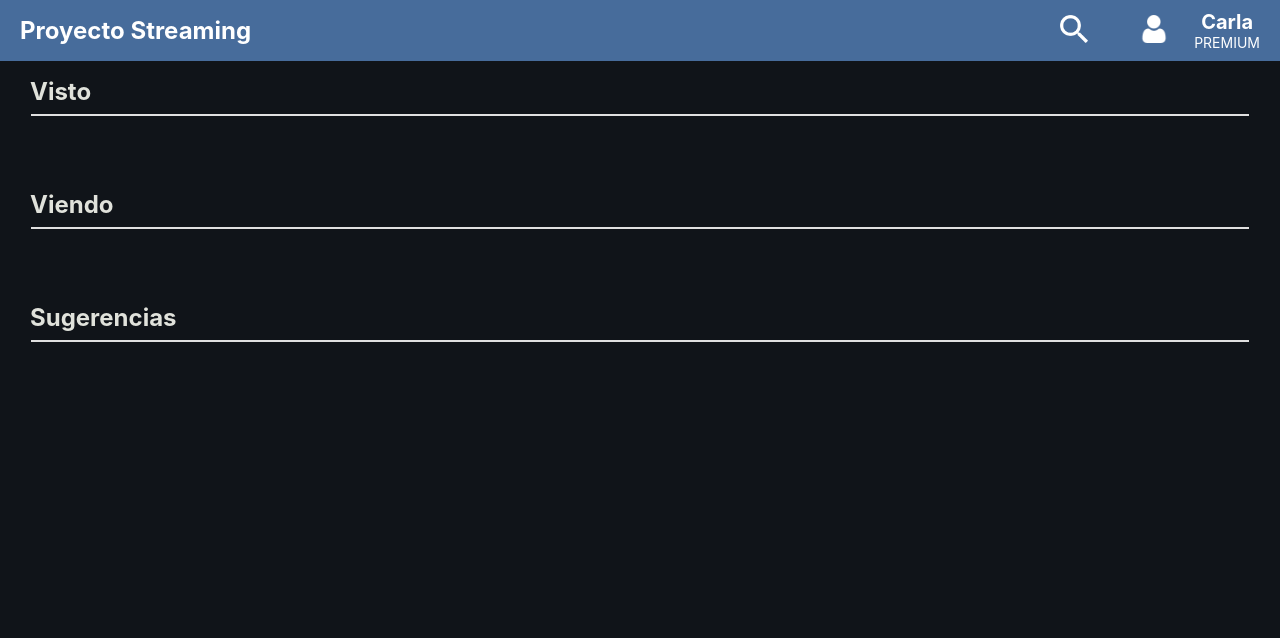
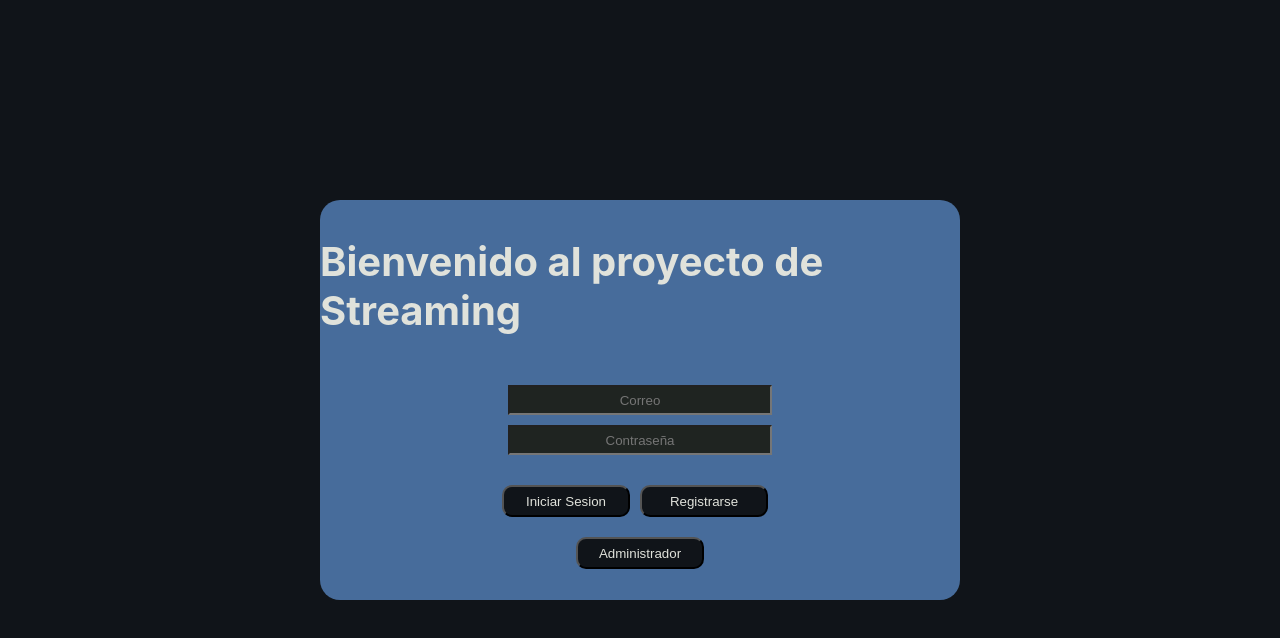
Before and after one commit to JuanDiegoAvila/UVG_Proyecto_Streaming, a React (Vite) app: page / in a window 1280 px wide. Shown: the top 638 px of the page. Built offline with nearby package versions, Linux system fonts and the light colour scheme.

Commit message:
Login de usuarios

```diff
--- a/package.json
+++ b/package.json
@@ -10,7 +10,8 @@
   },
   "dependencies": {
     "react": "^17.0.2",
-    "react-dom": "^17.0.2"
+    "react-dom": "^17.0.2",
+    "react-router-dom": "^6.3.0"
   },
   "devDependencies": {
     "@vitejs/plugin-react": "^1.0.7",
--- a/src/App.css
+++ b/src/App.css
@@ -1,3 +1,8 @@
 .App {
   text-align: center;
+  background-color: #101419;
 }
+
+body{
+  background-color: #101419;
+}
--- a/src/components/Body.jsx
+++ b/src/components/Body.jsx
@@ -8,9 +8,10 @@ export default function Body({name, modal, setModal}){
     return (
         <div className="body">
             {modal  && <Modal name={name} setModal={setModal}/>}
-            <ContentHome name={"Visto"}/>
-            <ContentHome name={"Viendo"}/>
-            <ContentHome name={"Sugerencias"} />
+            <ContentHome name={"Visto"} movies ={[]}/>
+            <ContentHome name={"Viendo"} movies = {[]}/>
+            <ContentHome name={"Sugerencias"} movies = {[]}/>
+            <ContentHome name={"Favoritos"} movies = {[]}/>
         </div>
     )
 }
--- a/src/components/ContentHome.css
+++ b/src/components/ContentHome.css
@@ -35,4 +35,5 @@
     width: 21vw;
     margin-right: 40px;
     margin-top: 40px;
+    background-size: contain;
 }
--- a/src/components/ContentHome.jsx
+++ b/src/components/ContentHome.jsx
@@ -3,23 +3,6 @@ import {useEffect, useState, useRef} from "react"
 import './ContentHome.css';
 
 export default function ContentHome({name, movies}){
-
-
-    const [peliculas, setPeliculas] = useState([])
-    const [empty, setEmpty] = useState(true)
-
-
-    useEffect(() => {
-
-        setEmpty(false)
-
-        if(!empty){
-            console.log("MOVIES:")
-            console.log(movies)
-            setPeliculas(...movies)
-        }
-
-      }, [movies])
 
     /* fetch de bases de datos de las peliculas */
     return (
@@ -30,18 +13,17 @@ export default function ContentHome({name, movies}){
 
            <div className="movies">
             {
-                console.log(peliculas)
-            }
-            {
-                empty ?
+
+                movies.length === 0 ?
                     <div>
                         <h1>No se encontraron resultados...</h1>
                     </div>
                     :
-                    peliculas.map( (movie) => {
+                    movies.map( (movie) => {
 
-                        console.log(movie);
-                        <div className ="movie" /*style = {{ backgroundImage: url(movie.imagen)}} *//>
+                        return (
+                            <div key = {movie.codigo} className ="movie" style = {{ backgroundImage: `url(${movie.imagen})`}} />
+                        )
 
                     } )
             }
--- /dev/null
+++ b/src/components/Login.css
@@ -0,0 +1,70 @@
+body {
+    margin: 0;
+    font-family: -apple-system, BlinkMacSystemFont, 'Segoe UI', 'Roboto', 'Oxygen',
+      'Ubuntu', 'Cantarell', 'Fira Sans', 'Droid Sans', 'Helvetica Neue',
+      sans-serif;
+    -webkit-font-smoothing: antialiased;
+    -moz-osx-font-smoothing: grayscale;
+    background-color: #101419 ;
+}
+
+code {
+    font-family: source-code-pro, Menlo, Monaco, Consolas, 'Courier New', monospace;
+}
+
+.container {
+    display: flex;
+    flex-direction: column;
+    justify-content: center;
+    align-self:center;
+    height: 50vh;
+    width: 50vw;
+    border-radius: 20px;
+    background-color: #476C9B;
+}
+
+.container input {
+    width: 20vw;
+    height: 3vh;
+    align-self: center;
+    background-color:  #1F2421;
+    color: #E0E2DB;
+    text-align: center;
+    margin-bottom: 10px;
+}
+
+.login-container{
+    display: flex;
+    justify-content: center;
+    align-items: center;
+    height: 100vh;
+}
+
+.container button{
+    width: 10vw;
+    height: 4vh;
+    align-self: center;
+    margin-bottom: 20px;
+    color: #E0E2DB;
+    background-color:  #101419;
+    border-radius: 10px;
+}
+
+.container h1{
+    color: #E0E2DB;
+    align-self: center;
+    margin-bottom: 50px;
+    font-size: 40px;
+}
+
+.usuario-principal {
+    display: flex;
+    flex-direction: row;
+    align-items: center;
+    align-self: center;
+    margin-block-start: 20px;
+}
+
+.usuario-principal  button {
+    margin-inline-end: 10px;
+}
--- /dev/null
+++ b/src/components/Login.jsx
@@ -0,0 +1,69 @@
+import {useState, useEffect} from 'react'
+
+import App from '../App'
+import './Login.css'
+
+function Login() {
+
+    const [admin, setAdmin] = useState(false)
+    const [signed, setSigned] = useState(false)
+    const [correo, setCorreo] = useState('')
+    const [cont, setCont] = useState('')
+
+    const resetForms = () => {
+        setCorreo('')
+        setCont('')
+    }
+
+    const logIn = async () => {
+        resetForms()
+        const fet = 'http://localhost:5000/passcheck/' + correo + '/'+cont
+
+        const log = await fetch(fet)
+        .then((response) => {return response.json()})
+        .then((responseInJSON) => { return responseInJSON })
+        console.log({...log})
+    }
+
+    return (
+        <div className = "login-container">
+
+            {signed &&
+                <App/>
+            }
+
+                <div className = "container">
+                    <h1>Bienvenido al proyecto de Streaming</h1>
+
+
+                    <input
+                            placeholder='Correo' type="text"
+                            onChange={(e) => setCorreo(e.target.value)}
+                            value={correo}
+                        />
+
+
+                    <input placeholder='Contraseña'
+                            type="password"
+                            onChange={(e) => setCont(e.target.value)}
+                            value={cont}
+                        />
+
+                    <div className='usuario-principal'>
+
+                        <button onClick={() => logIn()}> Iniciar Sesion </button>
+                        <button onClick={() => resetForms()}> Registrarse </button>
+
+                    </div>
+
+
+
+                    <button onClick={() => resetForms()}> Administrador </button>
+
+                </div>
+
+        </div>
+    )
+}
+
+export default Login;
--- a/src/components/Search.jsx
+++ b/src/components/Search.jsx
@@ -1,6 +1,6 @@
 import './Search.css';
 
-import {useState} from 'react'
+import {useState, useEffect} from 'react'
 
 import Modal from './Modal'
 import ContentHome from './ContentHome';
@@ -9,9 +9,10 @@ import ContentHome from './ContentHome';
 export default function Search({name, modal, setModal}){
 
     const [title, setTitle] = useState('')
-    const [checked, setChecked] = useState([false,false,false,false,false,false,false])
-    const [movies, setMovies] = useState([null])
+    const [checked, setChecked] = useState(new Array(7).fill(false))
+    const [movies, setMovies] = useState([])
     const content = ["premio/","actor/","genero/","directores/","categoria/","fecha/","nombre/"]
+    const checkers = ["Premios","Actor","Género","Director","Categoría", "Fecha de estreno", "Pelicula/Serie"]
 
     const handleCheck = (index) => {
         const oldState = [...checked]
@@ -21,36 +22,44 @@ export default function Search({name, modal, setModal}){
 
     const handleSearch = async() => {
 
-        title.toLowerCase()
+        let mov = []
+
+        for(let c in checked){
+
+            if(!checked[c]){
+                continue
+            }
+
+            console.log(c)
+
+            let fet = "http://localhost:5000/pelis/"+content[c]+(title.toLowerCase())
+
+            console.log(fet)
+
+            const response = await fetch(fet)
+            .then((response) => {return response.json()}
+            ).then((responseInJSON) => { return responseInJSON })
+
+            mov = [...mov, ...response]
+
+        }
+
+        console.log(mov)
+
+        setMovies(mov)
 
         resetForm()
-        let toCheck = []
+    }
 
-        for(let i = 0; i < checked.length; i++){
-            if(checked[i]){
-                toCheck.push(content[i])
-            }
-        }
+    const handleClick = () => {
 
-        let mov = []
+        handleSearch()
 
-        for(let checked in toCheck){
-            let fet = "http://localhost:5000/pelis/"+toCheck[checked]+title
-            //http://localhost:5000/premios/nombre/enviado
-
-            fetch(fet)
-            .then((response) => {
-                return response.json()
-            }).then((responseInJSON) => {
-                responseInJSON.map(m => {mov.push(m)})
-            })
-
-        }
-        setMovies(mov)
     }
 
     const resetForm = () => {
         setTitle('')
+        setChecked(new Array(7).fill(false))
     }
 
     return (
@@ -62,45 +71,18 @@ export default function Search({name, modal, setModal}){
                     onChange={(e) => setTitle(e.target.value)}
                     value={title}
                 />
-                <button onClick={() => handleSearch()}>Buscar</button>
+                <button onClick={() => handleClick()}>Buscar</button>
             </label>
 
             <label className='parameters'>
-                <div className='param'>
-                    <input type="checkbox" onChange={() => handleCheck(0)} />
-                    <h3>Premios</h3>
-                </div>
-
-                <div className='param'>
-                    <input type="checkbox" onChange={() => handleCheck(1)} />
-                    <h3>Actor</h3>
-                </div>
-
-                <div className='param'>
-                    <input type="checkbox"  onChange={() => handleCheck(2)} />
-                    <h3>Género</h3>
-                </div>
-
-                <div className='param'>
-                    <input type="checkbox" onChange={() => handleCheck(3)} />
-                    <h3>Director</h3>
-                </div>
-
-                <div className='param'>
-                    <input type="checkbox" onChange={() => handleCheck(4)} />
-                    <h3>Categoría</h3>
-                </div>
-
-                <div className='param'>
-                    <input type="checkbox" onChange={() => handleCheck(5)} />
-                    <h3>Fecha de estreno</h3>
-                </div>
-
-                <div className='param'>
-                    <input type="checkbox" onChange={() => handleCheck(6)} />
-                    <h3>Pelicula/Serie</h3>
-                </div>
-
+                {
+                    checkers.map((c, index) => (
+                        <div className='param'>
+                            <input type="checkbox" onChange={() => handleCheck(index)} checked = {checked[index]} />
+                            <h3>{c}</h3>
+                        </div>
+                    ))
+                }
             </label>
 
             <ContentHome name={"Resultados..."} movies = {movies} />
--- a/src/index.jsx
+++ b/src/index.jsx
@@ -1,11 +1,10 @@
 import React from 'react';
 import ReactDOM from 'react-dom';
-import './index.css';
-import App from './App';
+import Login from './components/Login';
 
 ReactDOM.render(
   <React.StrictMode>
-    <App />
+    <Login />
   </React.StrictMode>,
   document.getElementById('root')
 );
```
Also changed, not shown: src/components/Register.jsx (added, +60 -0 lines), src/components/Register.css (added), 1 other file (tests, documents, lock files or other folders).
